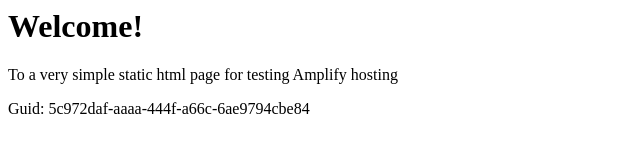
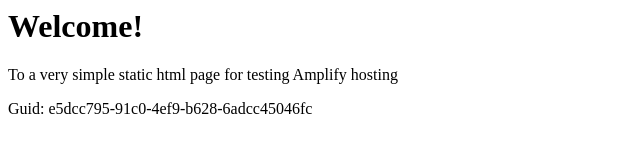
Before and after one commit to aws-aemilia-sfo/Github-PR-Commit-Integration-Test-DoNotTouch-GitHubWebhookPushCanaryTest-v1-preprod-us-west-1, a website: page src/index.html in a window 1280 px wide. Shown: the full height of the page, 0-640 px from the left. Drawn offline with Linux system fonts and the light colour scheme.

Commit message:
commit from integ tests

```diff
--- a/src/index.html
+++ b/src/index.html
@@ -12,6 +12,6 @@
 <body>
     <h1>Welcome!</h1>
     <p>To a very simple static html page for testing Amplify hosting</p>
-    <p>Guid: 5c972daf-aaaa-444f-a66c-6ae9794cbe84</p></body>
+    <p>Guid: e5dcc795-91c0-4ef9-b628-6adcc45046fc</p></body>
 
 </html>
```
